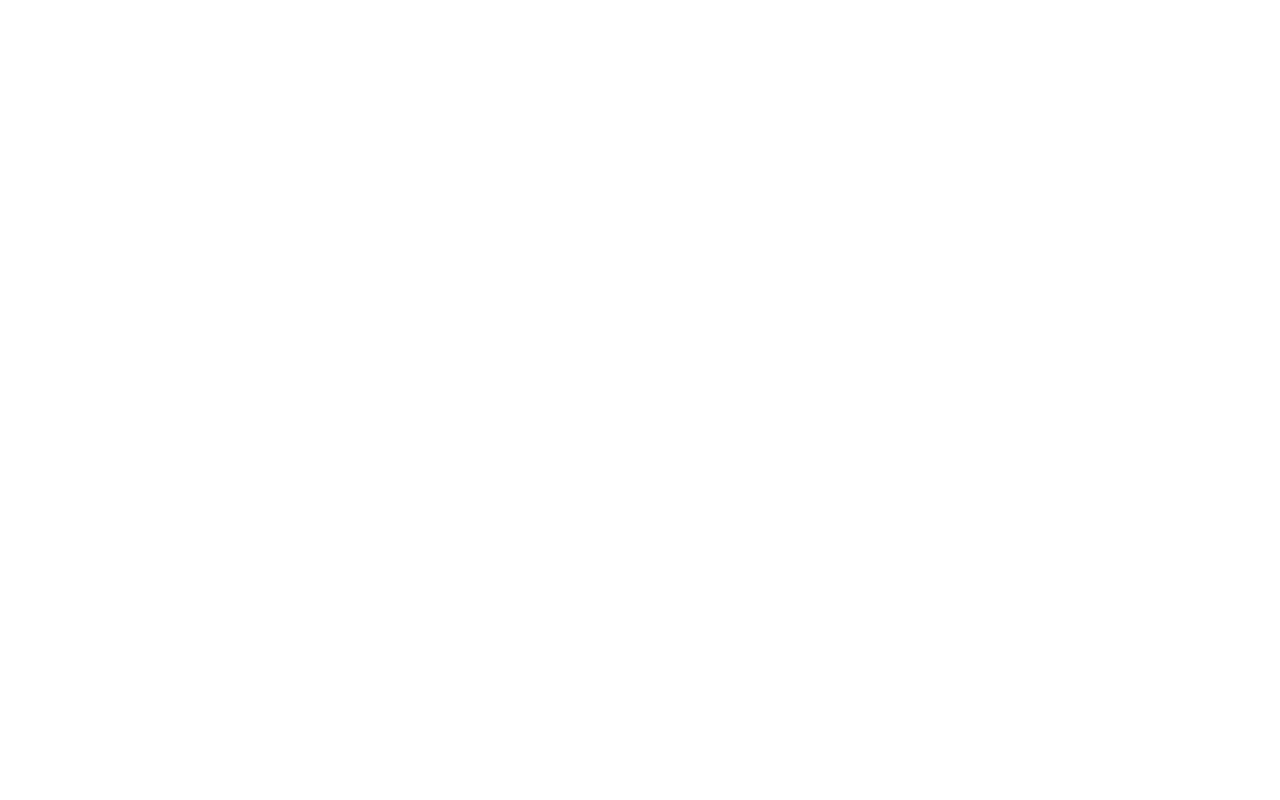
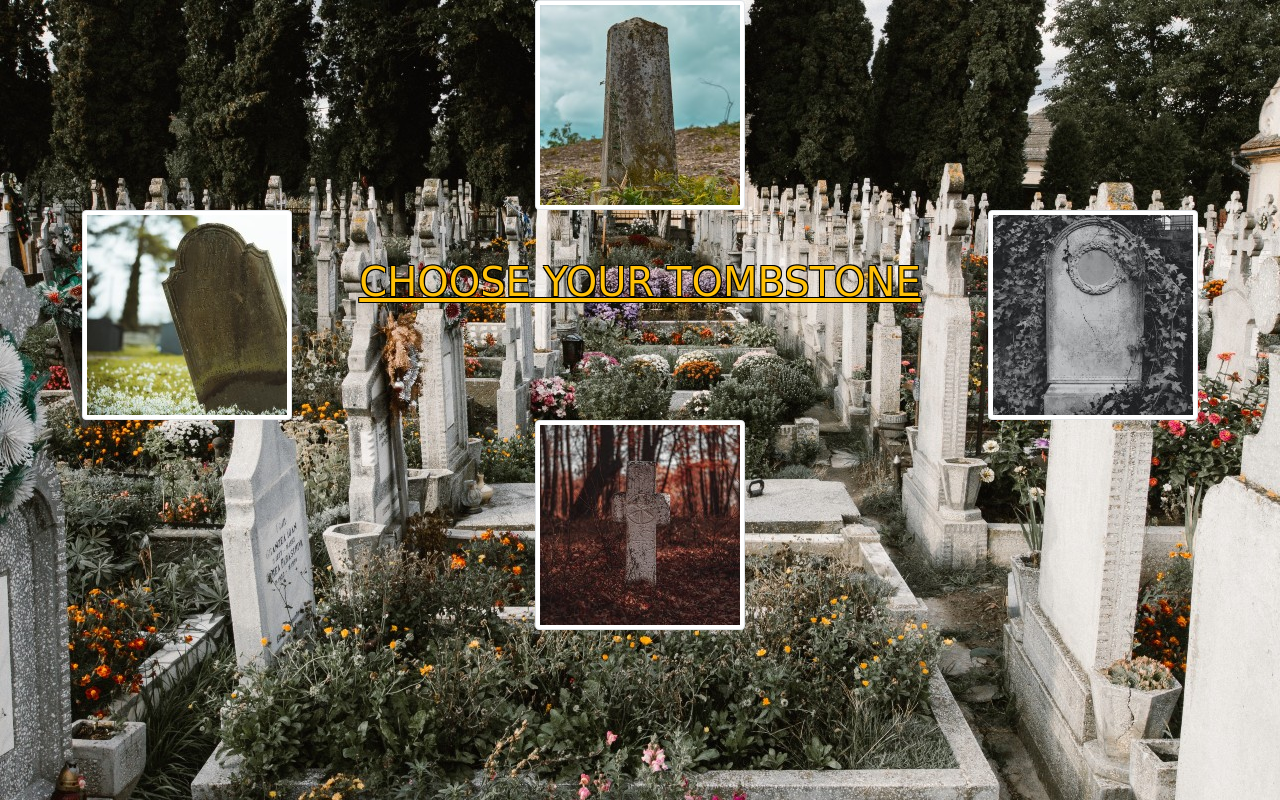
Before and after one commit to MeisterBloo/MeisterBloo.github.io, a plain HTML site: page cemetery.html in a window 1280 px wide. Drawn offline with nearby package versions, Linux system fonts and the light colour scheme; a web font is replaced by a local one.

Commit message:
working cemetery

```diff
--- a/cemetery.html
+++ b/cemetery.html
@@ -0,0 +1,42 @@
+<!doctype html>
+<html lang="en">
+  <head>
+    <meta charset="utf-8">
+    <meta name="viewport" content="width=device-width, initial-scale=1">
+
+    <!-- Bootstrap CSS -->
+    <link href="https://cdn.jsdelivr.net/npm/bootstrap@5.1.3/dist/css/bootstrap.min.css" rel="stylesheet" integrity="sha384-1BmE4kWBq78iYhFldvKuhfTAU6auU8tT94WrHftjDbrCEXSU1oBoqyl2QvZ6jIW3" crossorigin="anonymous">
+    <link rel="stylesheet" href="css/style.css">
+    <link rel="preconnect" href="https://fonts.googleapis.com">
+    <link rel="preconnect" href="https://fonts.gstatic.com" crossorigin>
+    <link rel="preconnect" href="https://fonts.googleapis.com">
+    <link rel="preconnect" href="https://fonts.gstatic.com" crossorigin>
+    <link href="https://fonts.googleapis.com/css2?family=Anton&family=Quintessential&family=Syne+Tactile&display=swap" rel="stylesheet">    <title>House of M.B.</title>
+  </head>
+  <body id="cemetery">
+
+    <div class="container graves">
+        <div class="row">
+            <div class="col d-flex justify-content-center">
+                <img src="./assets/img/grave1.jpg" class="img-fluid img-thumbnail" alt="">
+            </div>
+        </div>
+        <div class="row">
+            <div class="col d-flex justify-content-between">
+                <img src="./assets/img/grave2.jpg" class="img-fluid img-thumbnail" alt="">
+                <h1 class="text-warning mt-5"><u>CHOOSE YOUR TOMBSTONE</u></h1>
+                <img src="./assets/img/grave3.jpg" class="img-fluid img-thumbnail" alt="">
+            </div>
+        </div>
+        <div class="row">
+            <div class="col d-flex justify-content-center">
+                <img src="./assets/img/grave4.jpg" class="img-fluid img-thumbnail" alt="">
+            </div>
+        </div>
+    </div>
+
+    <!-- Javascript: Bootstrap Bundle with Popper -->
+    <script src="https://cdn.jsdelivr.net/npm/bootstrap@5.1.3/dist/js/bootstrap.bundle.min.js" integrity="sha384-ka7Sk0Gln4gmtz2MlQnikT1wXgYsOg+OMhuP+IlRH9sENBO0LRn5q+8nbTov4+1p" crossorigin="anonymous"></script>
+
+  </body>
+</html>
--- a/css/style.css
+++ b/css/style.css
@@ -54,3 +54,8 @@ body {
     -1px 1px 0 #000,
     1px 1px 0 #000;
 }
+
+#cemetery {
+    background-image: url(../assets/img/graveyard.jpg);
+    max-height: 100vh;
+}
```
Also changed, not shown: homepage.html (+0 -1 lines), assets/img/grave1.jpg (added), assets/img/grave2.jpg (added), assets/img/grave3.jpg (added), assets/img/grave4.jpg (added), assets/img/graveyard.jpg (added), cemeteryform.html (added), 4 other files.
